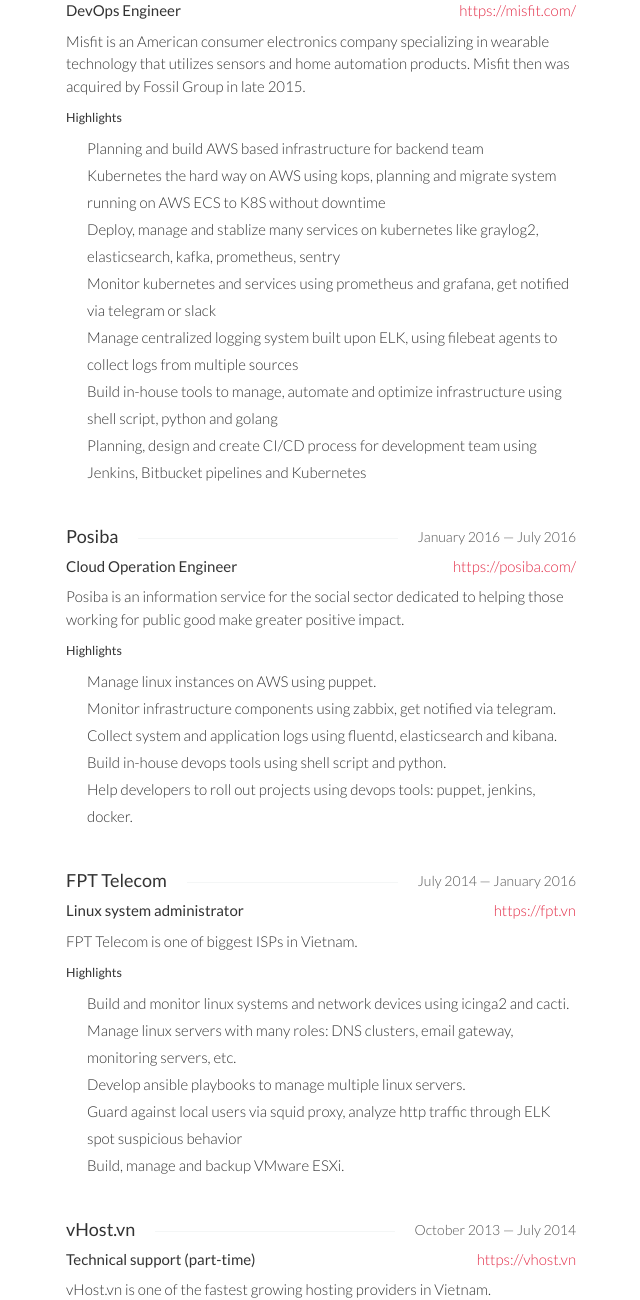
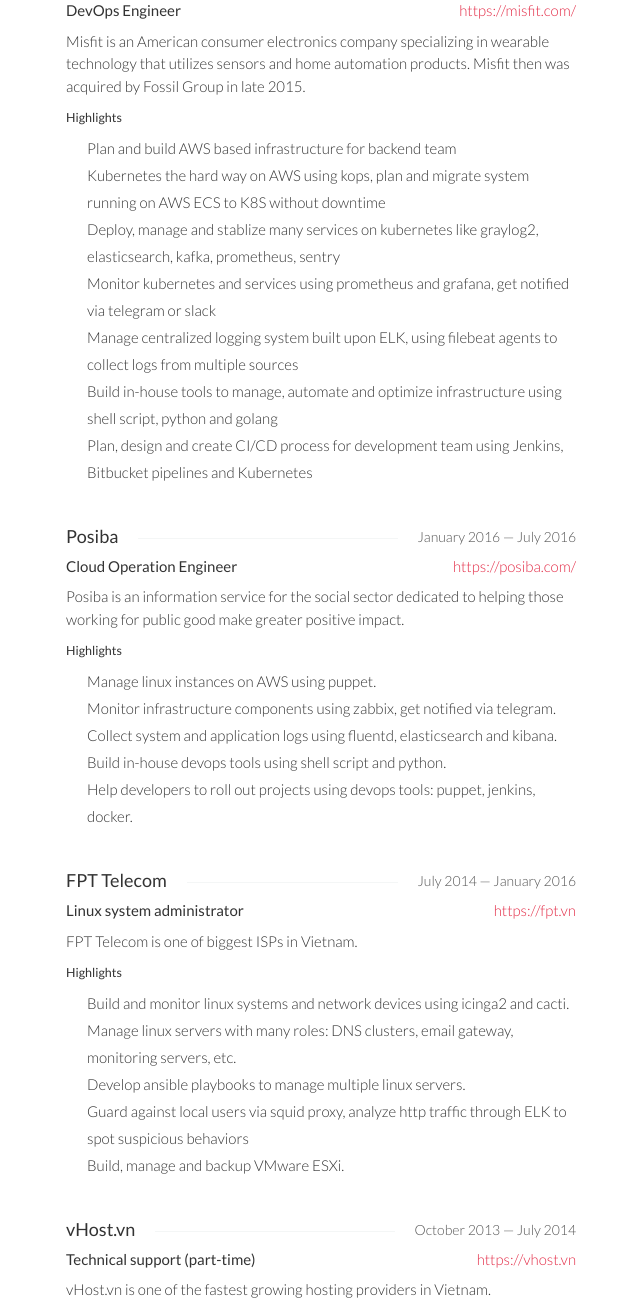
Before and after one commit to nhamlh/cv, a plain HTML site: page index.html in a window 1280 px wide. Shown: the part 620-1920 px from the top of the page, without its empty margins (409-1049 px from the left). Drawn offline with nearby package versions, Linux system fonts and the light colour scheme; some icons are missing.

Commit message:
Deploy nhamlh/cv to github.com/nhamlh/cv.git:gh-pages

```diff
--- a/index.html
+++ b/index.html
@@ -487,9 +487,9 @@
               <p><strong>Highlights</strong></p>
               <ul class="highlights">
 
-                  <li class="bullet">Planning and build AWS based infrastructure for backend team</li>
+                  <li class="bullet">Plan and build AWS based infrastructure for backend team</li>
 
-                  <li class="bullet">Kubernetes the hard way on AWS using kops, planning and migrate system running on AWS ECS to K8S without downtime</li>
+                  <li class="bullet">Kubernetes the hard way on AWS using kops, plan and migrate system running on AWS ECS to K8S without downtime</li>
 
                   <li class="bullet">Deploy, manage and stablize many services on kubernetes like graylog2, elasticsearch, kafka, prometheus, sentry</li>
 
@@ -499,7 +499,7 @@
 
                   <li class="bullet">Build in-house tools to manage, automate and optimize infrastructure using shell script, python and golang</li>
 
-                  <li class="bullet">Planning, design and create CI/CD process for development team using Jenkins, Bitbucket pipelines and Kubernetes</li>
+                  <li class="bullet">Plan, design and create CI/CD process for development team using Jenkins, Bitbucket pipelines and Kubernetes</li>
 
               </ul>
 
@@ -565,7 +565,7 @@
 
                   <li class="bullet">Develop ansible playbooks to manage multiple linux servers.</li>
 
-                  <li class="bullet">Guard against local users via squid proxy, analyze http traffic through ELK spot suspicious behavior</li>
+                  <li class="bullet">Guard against local users via squid proxy, analyze http traffic through ELK to spot suspicious behaviors</li>
 
                   <li class="bullet">Build, manage and backup VMware ESXi.</li>
 
```
